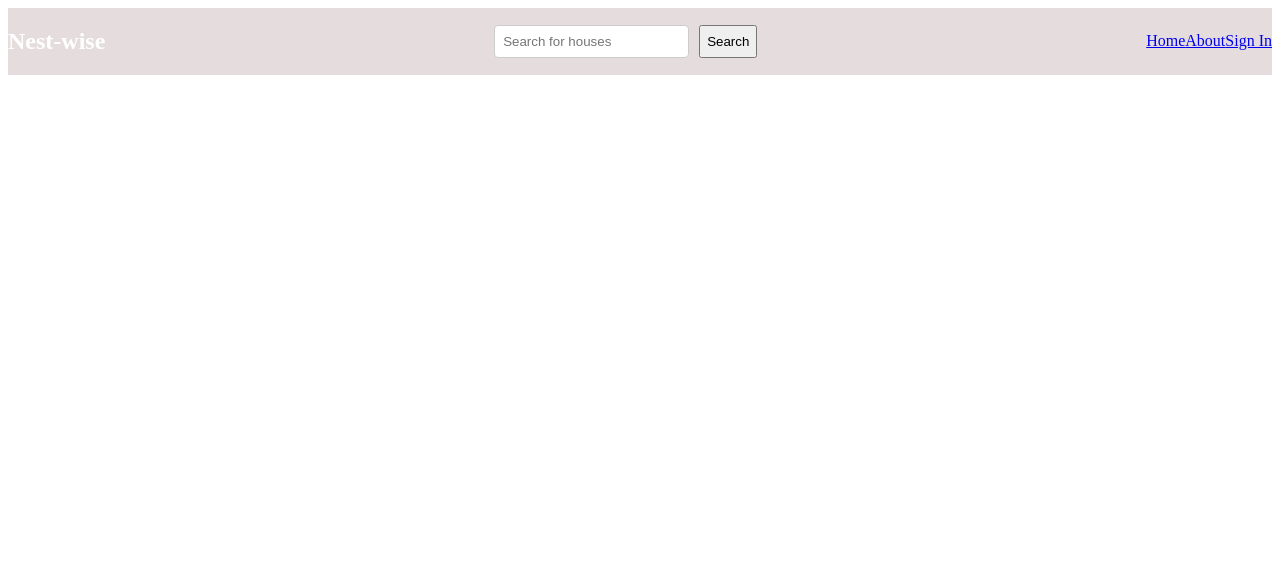
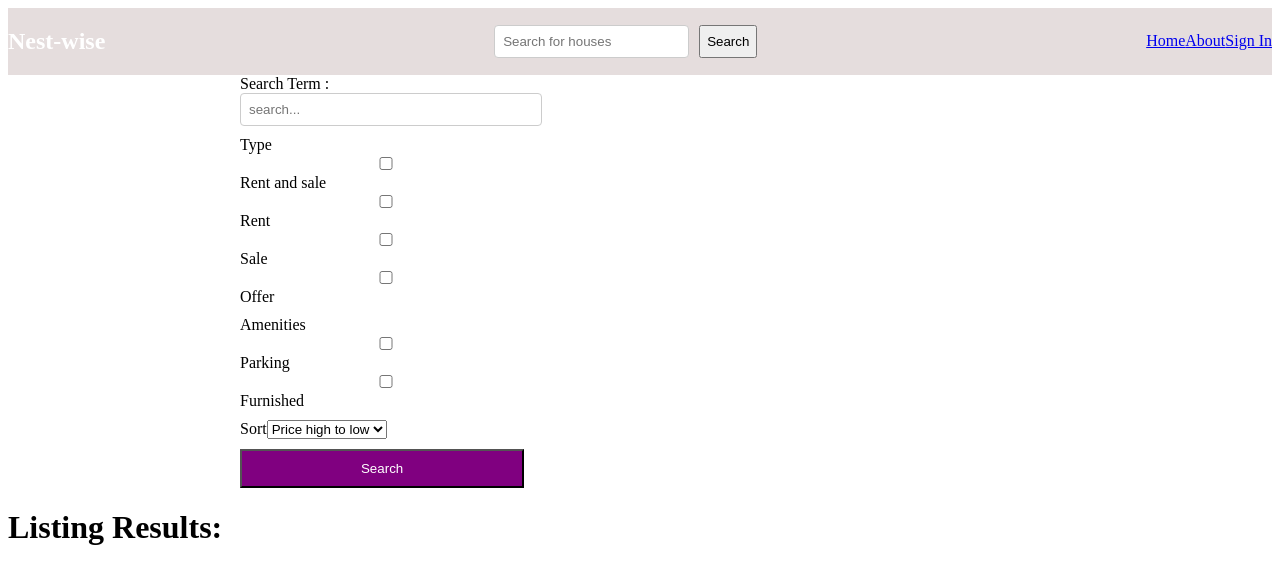
Before and after one commit to EO-emmanueloni/house, a React (Vite) app: page /search in a window 1280 px wide. Shown: the top 584 px of the page. Built offline with nearby package versions, Linux system fonts and the light colour scheme.

Commit message:
create search page ui

```diff
--- a/src/App.jsx
+++ b/src/App.jsx
@@ -12,6 +12,7 @@ import PrivateRoute from "./components/PrivateRoute";
 import Profile from "./pages/Profile";
 import CreateListings from "./pages/CreateListings";
 import Listing from "./pages/Listing";
+import SearchPage from "./pages/SearchPage";
 
 function App() {
   return (
@@ -22,6 +23,7 @@ function App() {
         <Route path="/sign-up" element={<SignUp />} />
         <Route path="/sign-in" element={<SignIn />} />
         <Route path="/listing/:listingId" element={<Listing />} />
+        <Route path='/search' element={<SearchPage />} />
 
         <Route element={<PrivateRoute />}>
             <Route path="/profile" element={<Profile />} />
--- a/src/components/Header.jsx
+++ b/src/components/Header.jsx
@@ -31,7 +31,7 @@ function Header() {
             <h2>Nest-wise</h2>
 
             <form onSubmit={handleSubmit}>
-                <input type="text" placeholder="Search for houses"
+                <input type="text" placeholder="Search for houses" name='search'
                 value={searchTerm}
                 onChange={(e) => setSearchTerm(e.target.value)}
                 />
--- /dev/null
+++ b/src/pages/SearchPage.jsx
@@ -0,0 +1,71 @@
+import React from 'react'
+
+function SearchPage() {
+  return (
+    <div>
+        <div style={{
+            display: 'flex',
+            maxWidth: '800px',
+            margin: '0 auto',
+
+
+        }} >
+            <form >
+                <div>
+                    <label>Search Term :</label>
+                    <input type="text" id='searchTerm'
+                    placeholder='search...' />
+                </div>
+
+                <div>
+                    <label>Type</label>
+                    <div>
+                        <input type="checkbox" name="" id="all" />
+                        <span>Rent and sale</span>
+                    </div>
+                    <div>
+                        <input type="checkbox" name="" id="all" />
+                        <span>Rent</span>
+                    </div>
+                    <div>
+                        <input type="checkbox" name="" id="all" />
+                        <span>Sale</span>
+                    </div>
+                    <div>
+                        <input type="checkbox" name="" id="all" />
+                        <span>Offer</span>
+                    </div>
+                </div>
+                <div>
+                    <label>Amenities</label>
+                    <div>
+                        <input type="checkbox" name="" id="all" />
+                        <span>Parking</span>
+                    </div>
+                    <div>
+                        <input type="checkbox" name="" id="all" />
+                        <span>Furnished</span>
+                    </div>
+
+                </div>
+
+                <div>
+                    <label>Sort</label>
+                    <select name="" id="">
+                        <option value="newest">Price high to low</option>
+                        <option value="oldest">Low to high</option>
+                        <option value="price">Oldest</option>
+                    </select>
+                </div>
+
+                <button style={{padding: '10px', color: 'white', background: 'purple'}}>Search </button>
+            </form>
+        </div>
+        <div>
+            <h1>Listing Results:</h1>
+        </div>
+    </div>
+  )
+}
+
+export default SearchPage
```
